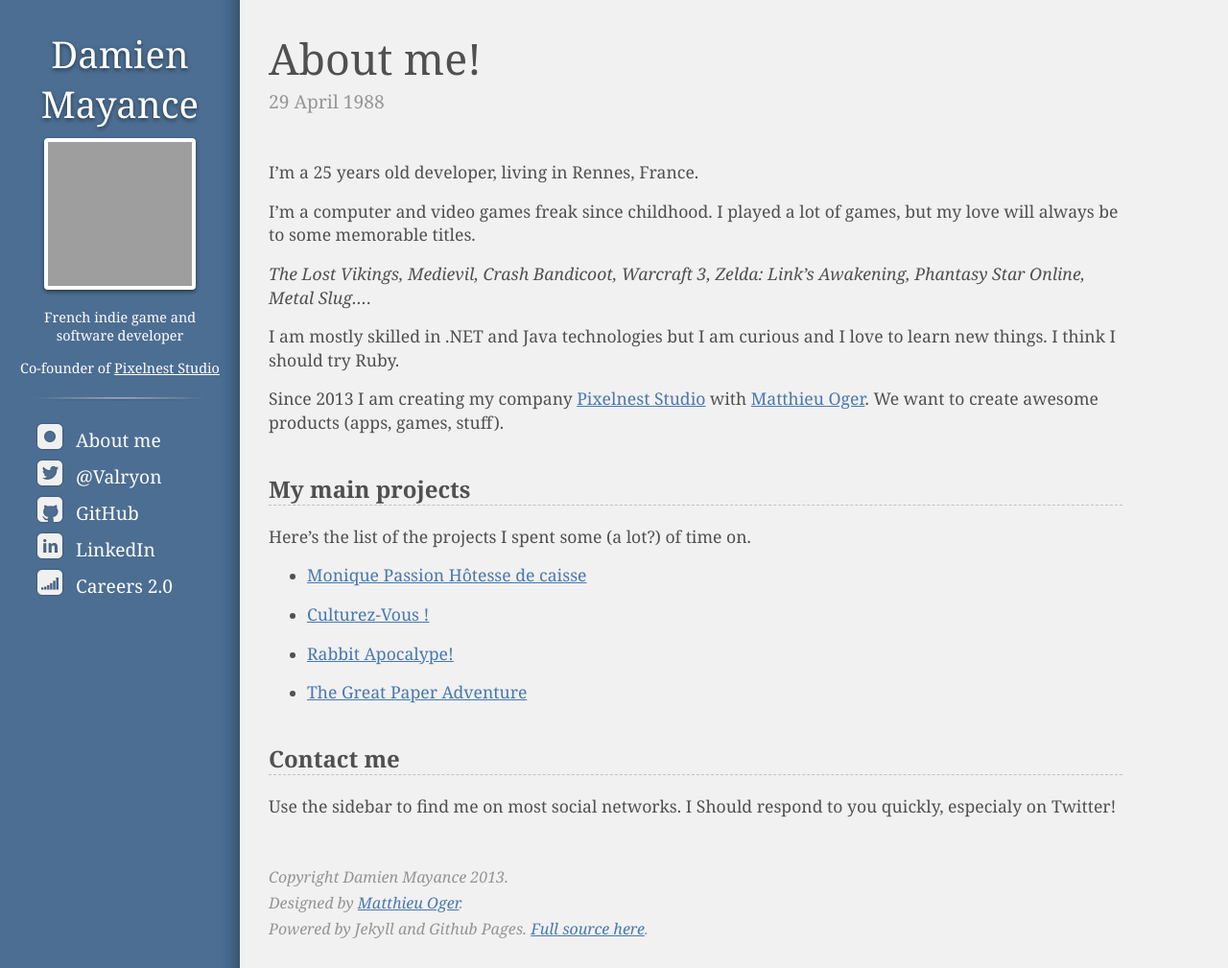
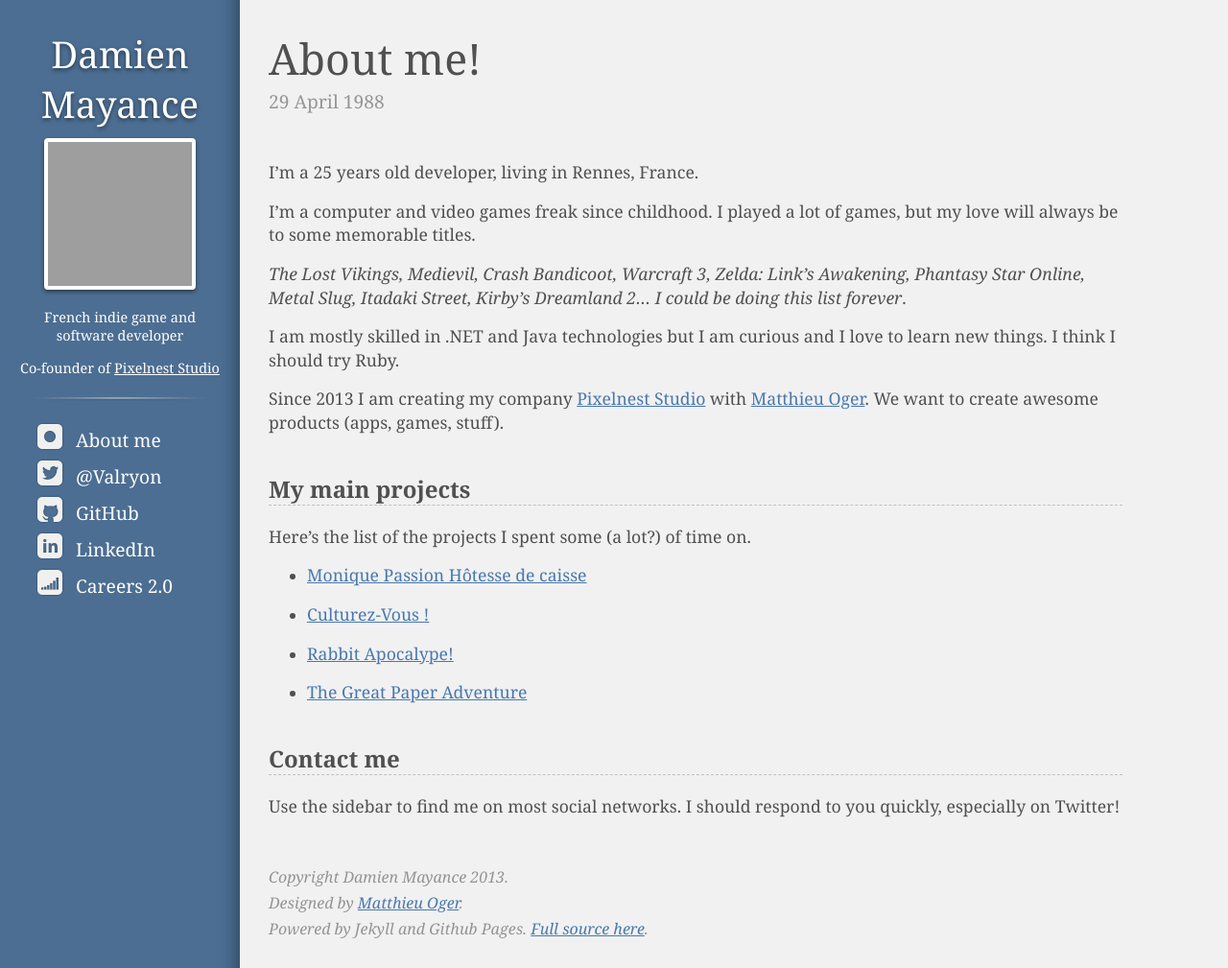
Before and after one commit to valryon/valryon.github.io, a Jekyll site: the page built from _posts/1988-04-29-about.md, in a window 1280 px wide and 1009 px high. Shown: the whole window at 96% size. Built offline with Jekyll 4.4.1, drawn with Linux system fonts in a browser that asks for light colours; grey boxes are pictures that could not be loaded.

Commit message:
Correcting again

```diff
--- a/_posts/1988-04-29-about.md
+++ b/_posts/1988-04-29-about.md
@@ -7,7 +7,7 @@ I'm a 25 years old developer, living in Rennes, France.
 
 I'm a computer and video games freak since childhood. I played a lot of games, but my love will always be to some memorable titles.
 
-*The Lost Vikings, Medievil, Crash Bandicoot, Warcraft 3, Zelda: Link's Awakening, Phantasy Star Online, Metal Slug...*.
+*The Lost Vikings, Medievil, Crash Bandicoot, Warcraft 3, Zelda: Link's Awakening, Phantasy Star Online, Metal Slug, Itadaki Street, Kirby's Dreamland 2... I could be doing this list forever*.
 
 I am mostly skilled in .NET and Java technologies but I am curious and I love to learn new things. I think I should try Ruby.
 
@@ -25,4 +25,4 @@ Here's the list of the projects I spent some (a lot?) of time on.
 
 ## Contact me
 
-Use the sidebar to find me on most social networks. I Should respond to you quickly, especialy on Twitter!
+Use the sidebar to find me on most social networks. I should respond to you quickly, especially on Twitter!
```
